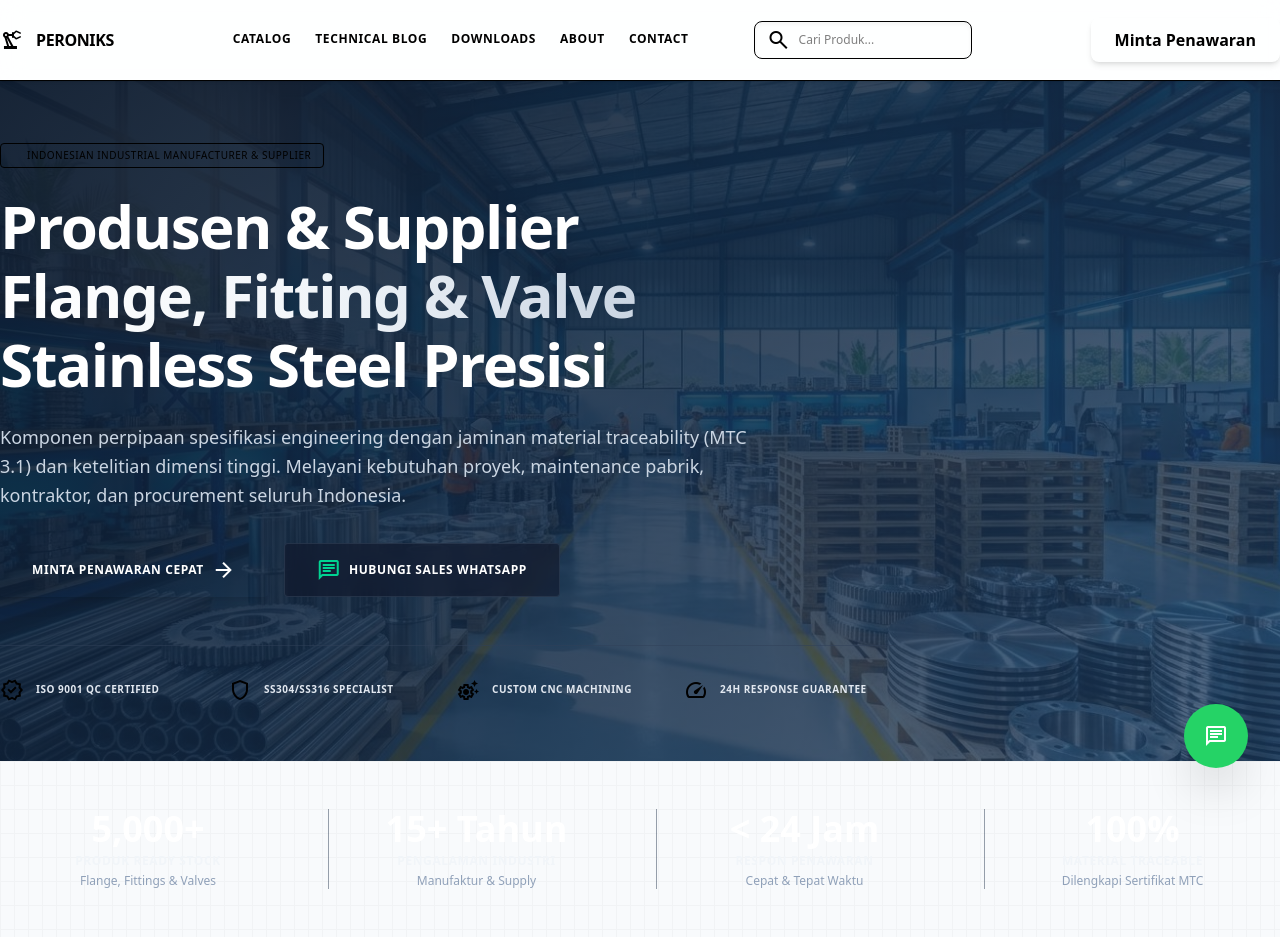
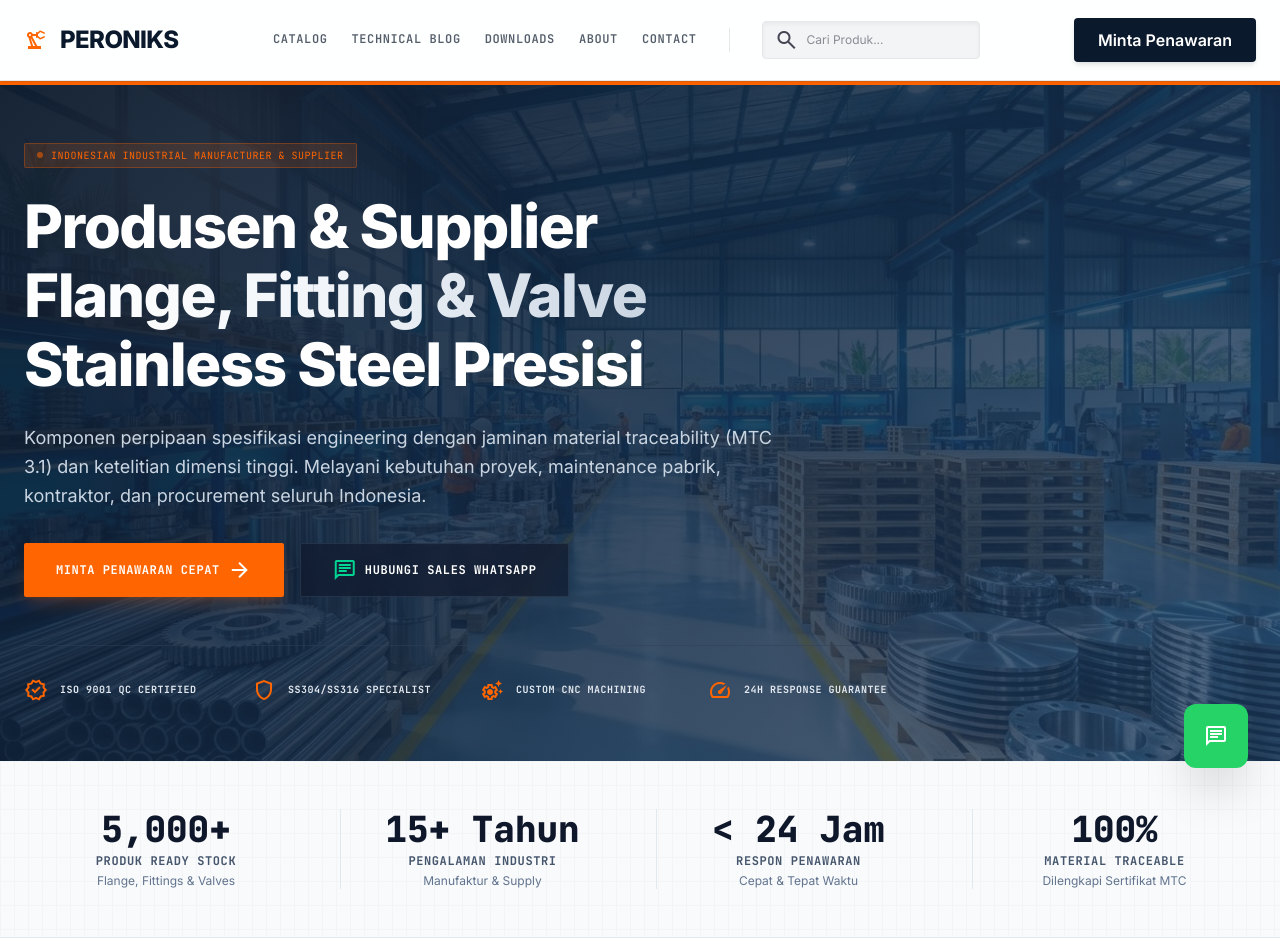
Before and after one commit to afinifathur/peroniks, a Next.js app: page / in a window 1280 px wide. Shown: the top 952 px of the page. Built offline with nearby package versions, Linux system fonts and the light colour scheme.

Commit message:
Fix UI contrast bugs on homepage stats and contact sections

```diff
--- a/app/globals.css
+++ b/app/globals.css
@@ -1,3 +1,4 @@
+@config "../tailwind.config.ts";
 @import "tailwindcss";
 
 :root {
--- a/app/page.tsx
+++ b/app/page.tsx
@@ -20,8 +20,8 @@
       <Hero />
 
       {/* Stats Section */}
-      <section className="bg-primary text-white py-12 relative overflow-hidden">
-        <div className="absolute inset-0 opacity-5 bg-[linear-gradient(to_right,#808080_1px,transparent_1px),linear-gradient(to_bottom,#808080_1px,transparent_1px)] bg-[size:14px_24px]" />
+      <section className="bg-slate-50 border-b border-slate-200 py-12 relative overflow-hidden">
+        <div className="absolute inset-0 opacity-[0.02] bg-[linear-gradient(to_right,#000_1px,transparent_1px),linear-gradient(to_bottom,#000_1px,transparent_1px)] bg-[size:14px_24px]" />
         <div className="max-w-container-max mx-auto px-gutter relative z-10">
           <div className="grid grid-cols-2 md:grid-cols-4 gap-8">
             {[
@@ -30,10 +30,10 @@
               { value: "< 24 Jam", label: "Respon Penawaran", desc: "Cepat & Tepat Waktu" },
               { value: "100%", label: "Material Traceable", desc: "Dilengkapi Sertifikat MTC" },
             ].map((stat, i) => (
-              <div key={stat.label} className={`text-center ${i > 0 ? "md:border-l border-slate-700/50" : ""}`}>
-                <div className="font-technical-data text-3xl md:text-4xl text-accent font-extrabold mb-1">{stat.value}</div>
-                <div className="font-technical-data text-xs font-bold tracking-wider uppercase mb-1 text-slate-100">{stat.label}</div>
-                <div className="text-xs text-slate-400 font-body-md">{stat.desc}</div>
+              <div key={stat.label} className={`text-center ${i > 0 ? "md:border-l border-slate-200" : ""}`}>
+                <div className="font-technical-data text-3xl md:text-4xl text-[#0F172A] font-extrabold mb-1">{stat.value}</div>
+                <div className="font-technical-data text-xs font-bold tracking-wider uppercase mb-1 text-slate-600">{stat.label}</div>
+                <div className="text-xs text-slate-500 font-body-md">{stat.desc}</div>
               </div>
             ))}
           </div>
@@ -288,19 +288,19 @@
       </section>
 
       {/* Contact CTA */}
-      <section className="bg-primary text-white py-20 relative overflow-hidden">
-        <div className="absolute inset-0 opacity-5 bg-[linear-gradient(to_right,#808080_1px,transparent_1px),linear-gradient(to_bottom,#808080_1px,transparent_1px)] bg-[size:24px_24px]" />
+      <section className="bg-slate-50 border-t border-slate-200 py-20 relative overflow-hidden">
+        <div className="absolute inset-0 opacity-[0.02] bg-[linear-gradient(to_right,#000_1px,transparent_1px),linear-gradient(to_bottom,#000_1px,transparent_1px)] bg-[size:24px_24px]" />
         <div className="max-w-container-max mx-auto px-gutter relative z-10">
           <div className="grid grid-cols-1 lg:grid-cols-2 gap-12 items-center">
             <div>
               <span className="text-accent font-technical-data text-xs uppercase tracking-widest font-bold">Get a Quote Today</span>
-              <h2 className="font-technical-data text-3xl md:text-5xl text-white font-extrabold mt-2 mb-6 leading-[1.15]">
+              <h2 className="font-technical-data text-3xl md:text-5xl text-slate-900 font-extrabold mt-2 mb-6 leading-[1.15]">
                 Butuh Penawaran Harga Hari Ini?
               </h2>
-              <p className="font-body-lg text-sm text-slate-300 opacity-90 mb-8 leading-relaxed max-w-xl">
+              <p className="font-body-lg text-sm text-slate-600 mb-8 leading-relaxed max-w-xl">
                 Hubungi tim sales via WhatsApp untuk respon cepat, spesifikasi jelas, dan harga kompetitif. Kami menyediakan penawaran dalam format PDF resmi kurang dari 24 jam.
               </p>
-              <div className="space-y-4 mb-8 text-xs font-technical-data uppercase tracking-wider text-slate-300">
+              <div className="space-y-4 mb-8 text-xs font-technical-data uppercase tracking-wider text-slate-700">
                 <div className="flex items-center gap-3">
                   <span className="material-symbols-outlined text-accent">location_on</span>
                   <span>{siteConfig.address}</span>
@@ -323,12 +323,12 @@
                 <span className="material-symbols-outlined text-base">chat</span> Chat Sales via WhatsApp
               </a>
             </div>
-            <div className="bg-[#12284C]/50 border border-slate-700/60 rounded p-3 h-[380px] overflow-hidden shadow-2xl relative">
-              <div className="w-full h-full bg-slate-900/40 relative rounded overflow-hidden">
-                <div className="absolute inset-0 flex flex-col items-center justify-center p-8 text-center z-10 bg-slate-950/40 backdrop-blur-[2px]">
+            <div className="bg-white border border-slate-200 rounded p-3 h-[380px] overflow-hidden shadow-md relative">
+              <div className="w-full h-full bg-slate-100 relative rounded overflow-hidden">
+                <div className="absolute inset-0 flex flex-col items-center justify-center p-8 text-center z-10 bg-white/90 backdrop-blur-[1px]">
                   <span className="material-symbols-outlined text-5xl text-accent mb-4">map</span>
-                  <h4 className="font-technical-data text-sm font-bold text-white mb-2 uppercase tracking-wider">Lokasi Kantor &amp; Workshop</h4>
-                  <p className="text-slate-300 text-xs font-body-md mb-6 max-w-sm leading-relaxed">Terletak strategis di pusat manufaktur dan distribusi industri Indonesia.</p>
+                  <h4 className="font-technical-data text-sm font-bold text-slate-900 mb-2 uppercase tracking-wider">Lokasi Kantor &amp; Workshop</h4>
+                  <p className="text-slate-600 text-xs font-body-md mb-6 max-w-sm leading-relaxed">Terletak strategis di pusat manufaktur dan distribusi industri Indonesia.</p>
                   <Link className="bg-primary hover:bg-accent text-white px-6 py-2.5 rounded font-technical-data text-xs uppercase tracking-wider font-bold transition-colors duration-200" href="/contact">
                     Buka Detail Kontak &amp; Peta
                   </Link>
@@ -337,7 +337,7 @@
                   alt="Map placeholder"
                   src="/images/cnc-machining.jpg"
                   fill
-                  className="object-cover opacity-20 grayscale"
+                  className="object-cover opacity-30 grayscale"
                 />
               </div>
             </div>
--- a/tailwind.config.ts
+++ b/tailwind.config.ts
@@ -1,6 +1,5 @@
 import type { Config } from "tailwindcss";
 import typography from "@tailwindcss/typography";
-import lineClamp from "@tailwindcss/line-clamp";
 
 export default {
   content: [
@@ -103,5 +102,5 @@
       },
     },
   },
-  plugins: [typography, lineClamp],
+  plugins: [typography],
 } satisfies Config;
```
